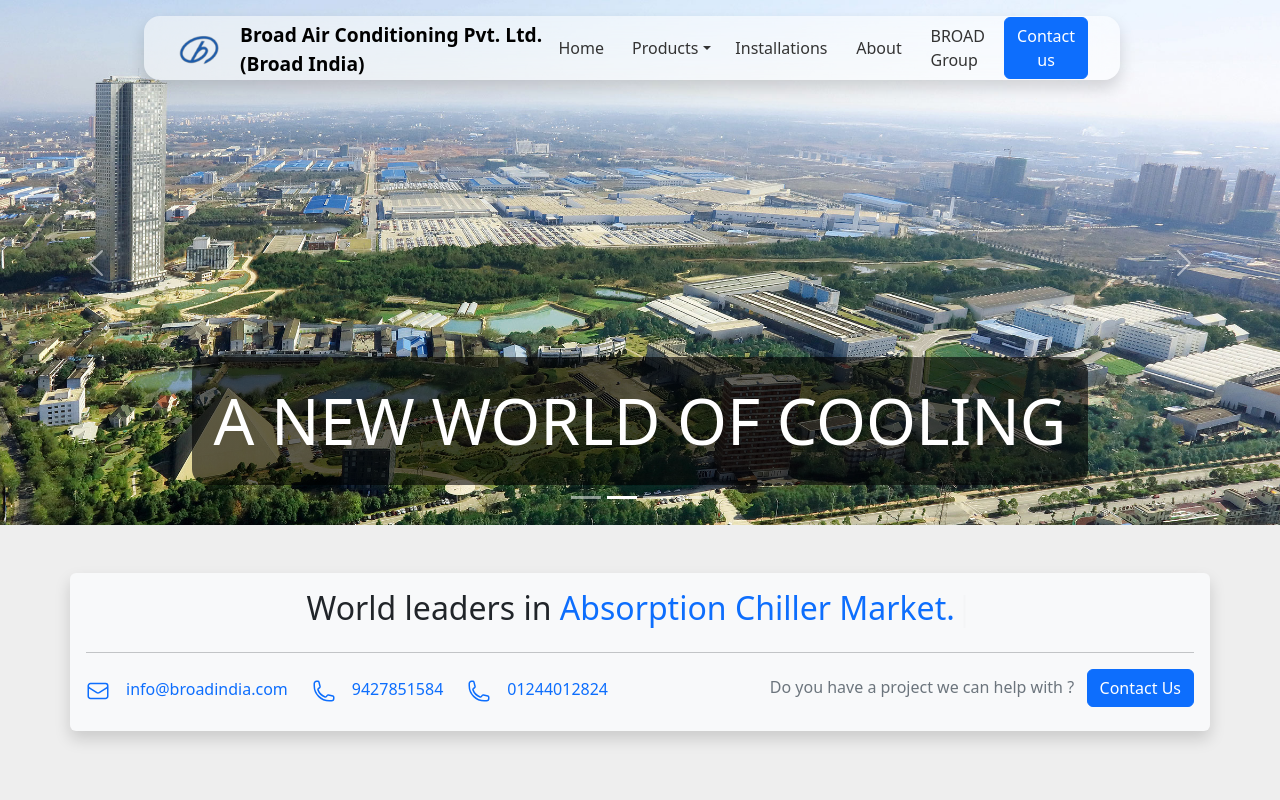
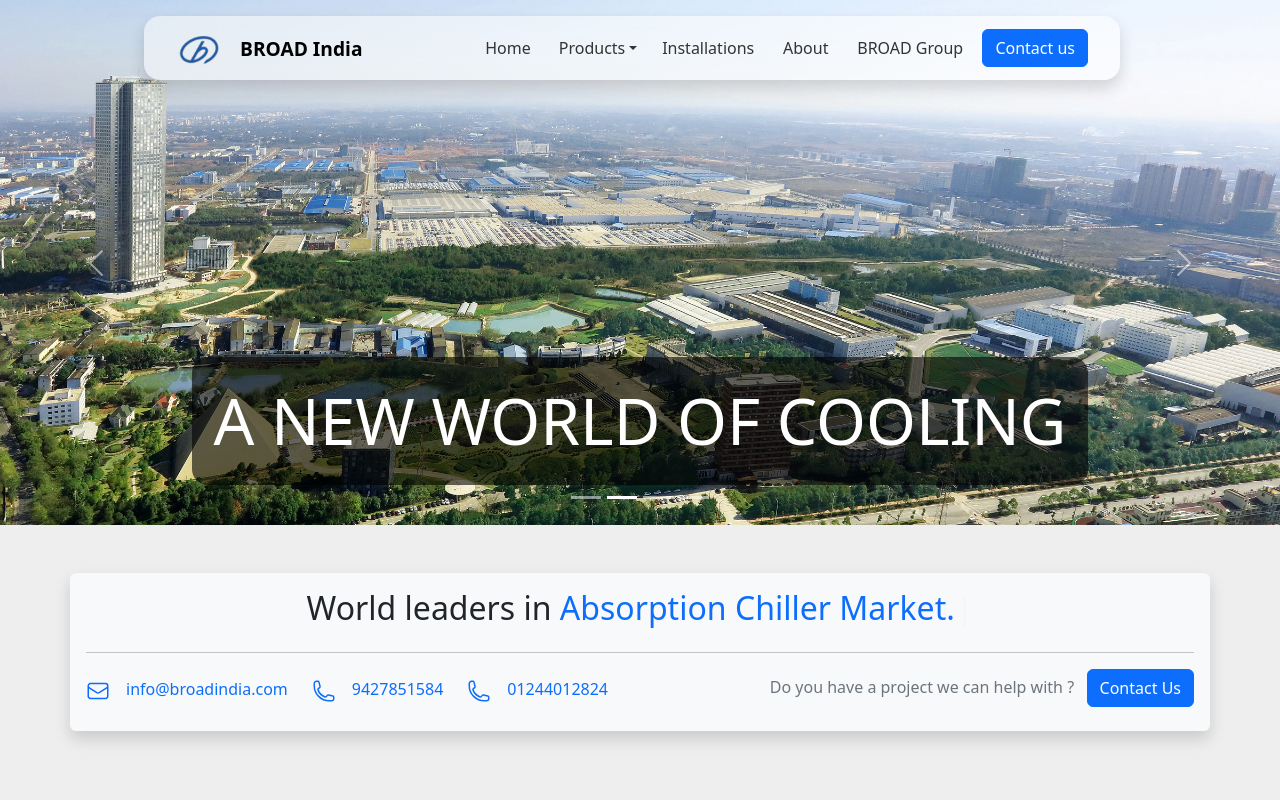
Before and after one commit to Wictronix/broad-india, a React (Create React App) app: page / in a window 1280 px wide. Shown: the top 800 px of the page. Built offline with nearby package versions, Linux system fonts and the light colour scheme.

Commit message:
remove react snap, doesn't work

```diff
--- a/package.json
+++ b/package.json
@@ -17,7 +17,6 @@
     "react-router-dom": "^6.4.2",
     "react-router-sitemap": "^1.2.0",
     "react-scripts": "5.0.1",
-    "react-snap": "^1.23.0",
     "react-visibility-sensor": "^5.1.1",
     "sass": "^1.56.1",
     "typewriter-effect": "^2.19.0",
@@ -26,7 +25,6 @@
   "scripts": {
     "start": "react-scripts start",
     "build": "react-scripts build",
-    "postbuild": "react-snap",
     "test": "react-scripts test",
     "eject": "react-scripts eject",
     "sitemap": "babel-node src/sitemap-generator.js"
--- a/public/index.html
+++ b/public/index.html
@@ -9,6 +9,7 @@
       name="description"
       content="Broad Air Conditioning Pvt. Ltd. (Broad India) is a subsidiary of BROAD Group"
     />
+    <meta name="tags" />
     <!-- Google Tag Manager -->
     <script>(function(w,d,s,l,i){w[l]=w[l]||[];w[l].push({'gtm.start':
       new Date().getTime(),event:'gtm.js'});var f=d.getElementsByTagName(s)[0],
--- a/src/components/NavbarComp.js
+++ b/src/components/NavbarComp.js
@@ -53,9 +53,7 @@
             alt="logo"
             style={{ height: "3rem", marginRight: "1rem" }}
           />
-          <div style={{ marginTop: "0.2rem" }}>
-            Broad Air Conditioning Pvt. Ltd. (Broad India)
-          </div>
+          <div style={{ marginTop: "0.2rem" }}>BROAD India</div>
         </Link>
         {isMobile ? (
           <div onClick={() => setIsMenuOpen(true)}>
--- a/src/index.js
+++ b/src/index.js
@@ -1,21 +1,13 @@
 import React from "react";
 import ReactDOM from "react-dom/client";
 import App from "./App";
-import { render, hydrate } from "react-dom";
 
 import "./assets/css/aos.css";
 import "bootstrap/dist/css/bootstrap.min.css";
 
-// const root = ReactDOM.createRoot(document.getElementById("root"));
-// root.render(
-//   <React.StrictMode>
-//     <App />
-//   </React.StrictMode>
-// );
-
-const rootElement = document.getElementById("root");
-if (rootElement.hasChildNodes()) {
-  hydrate(<App />, rootElement);
-} else {
-  render(<App />, rootElement);
-}
+const root = ReactDOM.createRoot(document.getElementById("root"));
+root.render(
+  <React.StrictMode>
+    <App />
+  </React.StrictMode>
+);
```
Also changed, not shown: public/robots.txt, 1 other file (tests, documents, lock files or other folders).
